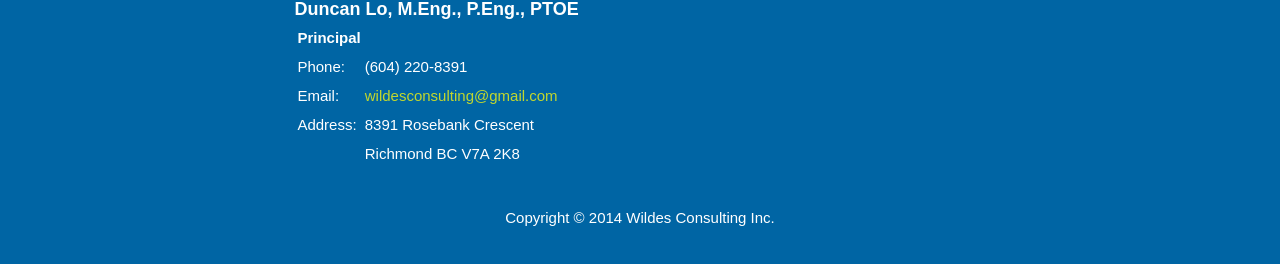
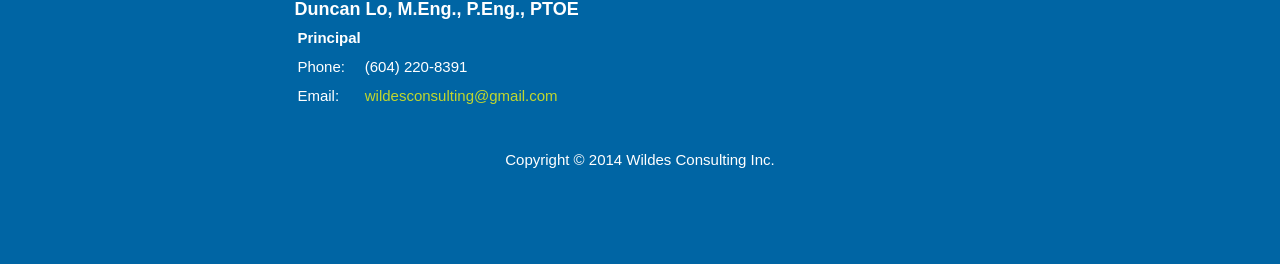
Before and after one commit to wildesconsulting/wildesconsulting.github.io, a plain HTML site: page contact.html in a window 1280 px wide. Shown: the part 320-584 px from the top of the page. Drawn offline with nearby package versions, Linux system fonts and the light colour scheme; a script that the page names is missing.

Commit message:
Update contact.html

```diff
--- a/contact.html
+++ b/contact.html
@@ -80,14 +80,6 @@
                   <a href="mailto:wildesconsulting@gmail.com">wildesconsulting@gmail.com</a>
                 </td>
               </tr>
-              <tr>
-                <td>Address:</td>
-                <td>8391 Rosebank Crescent</td>
-              </tr>
-			  <tr>
-			  <td></td>
-			  <td>Richmond BC V7A 2K8</td>
-			  </tr>
             </table>
           </article>
         </div>
```
